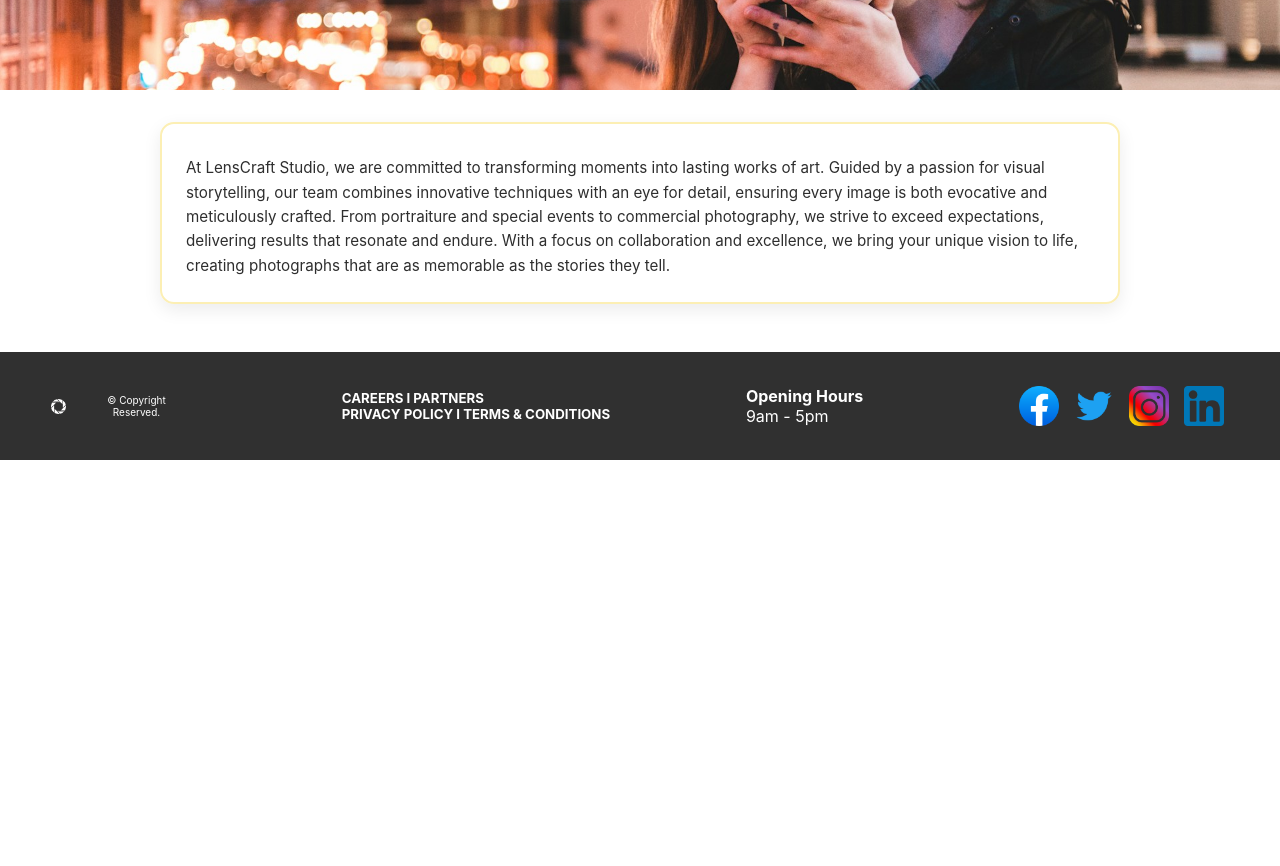
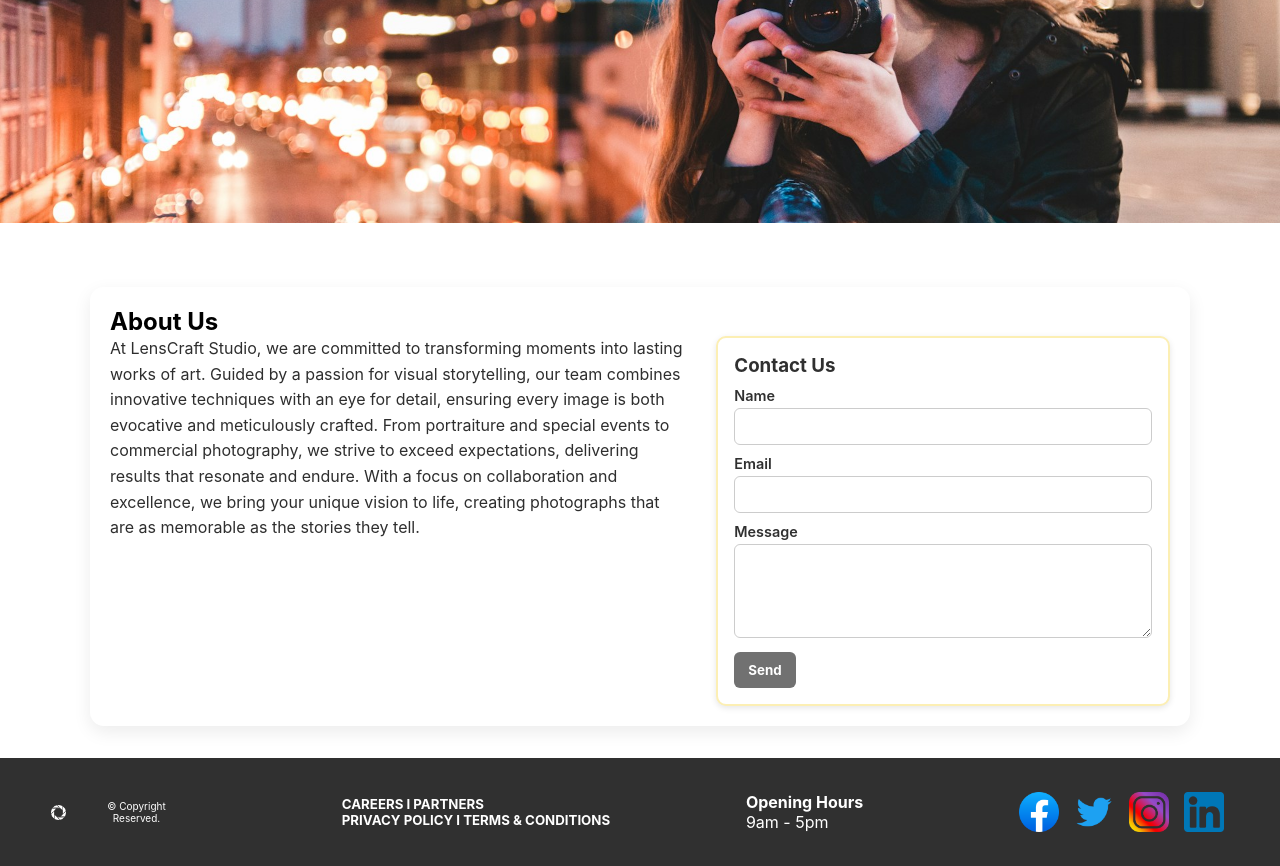
Before and after one commit to Jsaeroyi/Assessments, a plain HTML site: page aboutus.html in a window 1280 px wide. Shown: the part 340-1206 px from the top of the page. Before the commit the page ends 800 px from the top, so only its background shows below. Drawn offline with Linux system fonts and the light colour scheme.

Commit message:
Add files via upload

```diff
--- a/aboutus.css
+++ b/aboutus.css
@@ -1,76 +1,96 @@
 .aboutus_banner {
   width: 100%;
-  height: 320px;
+  min-height: 50vh;
   background: url("images/background7.jpg") center/cover no-repeat;
   margin: 0 0 2rem 0;
 }
 
+/*so much time wasting on getting the height right*/
+
 .aboutus_title {
   text-align: center;
   font-size: clamp(1.8rem, 2.5vw, 2.2rem);
-  margin: 2rem 0 1rem;
+  margin: 1rem 0 0.5rem;   /*refixed size of title*/
   color: #303030;
 }
 
-/* --- Content container --- */
 .aboutus {
-  max-width: 960px;
-  margin: 0 auto 3rem;
-  padding: 24px;
-  border: 2px solid #fcefb4;
+  max-width: 1100px;
+  margin: 2rem auto;
+  padding: 20px;
+  /* fiddled around with border */
   border-radius: 14px;
   box-shadow: 0 6px 18px rgba(0,0,0,0.08);
   box-sizing: border-box;
 }
 
-/* Optional inner layout if you later add an image block next to text */
-.aboutus_inner {
-  display: grid;
-  grid-template-columns: 1fr;
-  gap: 1.25rem;
+.aboutus-content {
+  display: flex;
+  justify-content: space-between;
+  align-items: flex-start;
+  gap: 2rem;
 }
 
-/* Headings & text */
-.aboutus h2 {
-  margin: 0 0 0.5rem 0;
-  font-size: clamp(1.6rem, 2.2vw, 2rem);
-  color: #303030;                              /* footer dark grey for contrast */
+
+.aboutus-text {
+  flex: 1 1 55%;
 }
 
-.aboutus p {
-  margin: 0.5rem 0 0 0;
+.aboutus-text p {
   line-height: 1.6;
   color: #2e2e2e;
-  font-size: clamp(0.95rem, 1.05vw, 1.05rem);
+  font-size: 1rem;
+  margin: 0;
 }
 
-/* If you add links inside About */
-.aboutus a {
-  color: #009688;                              /* your teal accent */
-  text-decoration: underline;
-}
-.aboutus a:hover {
-  text-decoration: none;
+
+.contact-form {
+  flex: 1 1 40%;
+  background: #fff;
+  padding: 16px;
+  border: 2px solid #fcefb4;
+  border-radius: 10px;
+  box-shadow: 0 2px 6px rgba(0,0,0,0.1);
 }
 
-/* --- Responsive upgrades --- */
-@media (min-width: 900px) {
-  /* If you add a media column later, this will auto 2-column */
-  .aboutus_inner {
-    grid-template-columns: 1.2fr 0.8fr;        /* text left, media right */
-    align-items: start;
-  }
+.contact-form h3 {
+  margin-top: 0;
+  margin-bottom: 10px;
+  color: #303030;
 }
 
-/* --- Optional: a neat media block if you insert an <img> later --- */
-.aboutus_media {
+.contact-form label {
+  display: block;
+  margin-top: 10px;
+  font-size: 0.9rem;
+  font-weight: 600;
+  color: #303030;
+}
+
+.contact-form input,
+.contact-form textarea {
   width: 100%;
-  border-radius: 12px;
-  overflow: hidden;
-  box-shadow: 0 8px 20px rgba(0,0,0,0.12);
+  padding: 8px;
+  margin-top: 4px;
+  border: 1px solid #ccc;
+  border-radius: 6px;
+  font-family: inherit;
+  font-size: 0.95rem;
+  box-sizing: border-box;
 }
-.aboutus_media img {
-  display: block;
-  width: 100%;
-  height: auto;
+
+.contact-form button {
+  margin-top: 14px;
+  padding: 10px 14px;
+  border: none;
+  border-radius: 6px;
+  background-color: #717171;
+  color: #fff;
+  font-weight: 700;
+  cursor: pointer;
+  transition: background 0.25s ease;
 }
+
+.contact-form button:hover {
+  background-color: #009688;
+}
--- a/aboutus.html
+++ b/aboutus.html
@@ -34,13 +34,35 @@
 
 
     <div class="aboutus">
+          <h2>About Us</h2>
+      <div class="aboutus-content">
 
+      <div class="aboutus-text">
+        <p>
+          At LensCraft Studio, we are committed to transforming moments into lasting works of art.
+          Guided by a passion for visual storytelling, our team combines innovative techniques with an eye
+          for detail, ensuring every image is both evocative and meticulously crafted. From portraiture and
+          special events to commercial photography, we strive to exceed expectations, delivering results that
+          resonate and endure. With a focus on collaboration and excellence, we bring your unique vision to life,
+          creating photographs that are as memorable as the stories they tell.
+        </p>
+    </div>
 
-      <p>At LensCraft Studio, we are committed to transforming moments into lasting works of art. Guided by a passion for visual storytelling, our team combines innovative techniques with an eye for detail, ensuring every image is both evocative and meticulously crafted. From portraiture and special events to commercial photography, we strive to exceed expectations, delivering results that resonate and endure. With a focus on collaboration and excellence, we bring your unique vision to life, creating photographs that are as memorable as the stories they tell.</p>
+<form class="contact-form">
+      <h3>Contact Us</h3>
+      <label for="name">Name</label>
+      <input id="name" name="name" type="text" required>
 
+      <label for="email">Email</label>
+      <input id="email" name="email" type="email" required>
 
+      <label for="message">Message</label>
+      <textarea id="message" name="message" rows="4" required></textarea>
 
-    </div>
+      <button type="submit">Send</button>
+    </form>
+  </div>
+</div>
 
     <div class="footer">
       <div class="logo_container">
--- a/book.css
+++ b/book.css
@@ -40,7 +40,6 @@ very time consuming*/
   color: #444;
 }
 
-/* Inputs, selects, textarea */
 .bookingdetails input,
 .bookingdetails select,
 .bookingdetails textarea {
@@ -105,7 +104,7 @@ body::before {
   position: fixed;
   top: 0;
   left: 0;
-  width: 50%;        /* left half */
+  width: 50%;
   height: 100%;
   background: url(images/background6.jpg) no-repeat center center;
   background-size: cover;
@@ -117,7 +116,7 @@ body::after {
   position: fixed;
   top: 0;
   right: 0;
-  width: 50%;        /* right half */
+  width: 50%;
   height: 100%;
   background: url(images/background5.jpg) no-repeat center center;
   background-size: cover;
--- a/header.css
+++ b/header.css
@@ -21,6 +21,15 @@
 
 /* used https://coolors.co/palettes/trending to experiement what colour palettes could be useful*/
 }
+
+.companyname {
+  font-size: 15px;
+  font-weight: 700;
+  margin-left: 8px;
+
+}
+
+
 
 .logo{
   padding: 0 20px;
```
Also changed, not shown: index.html (+4 -1 lines), portfolio.css (+26 -35 lines), portfolio.html (+4 -22 lines).
